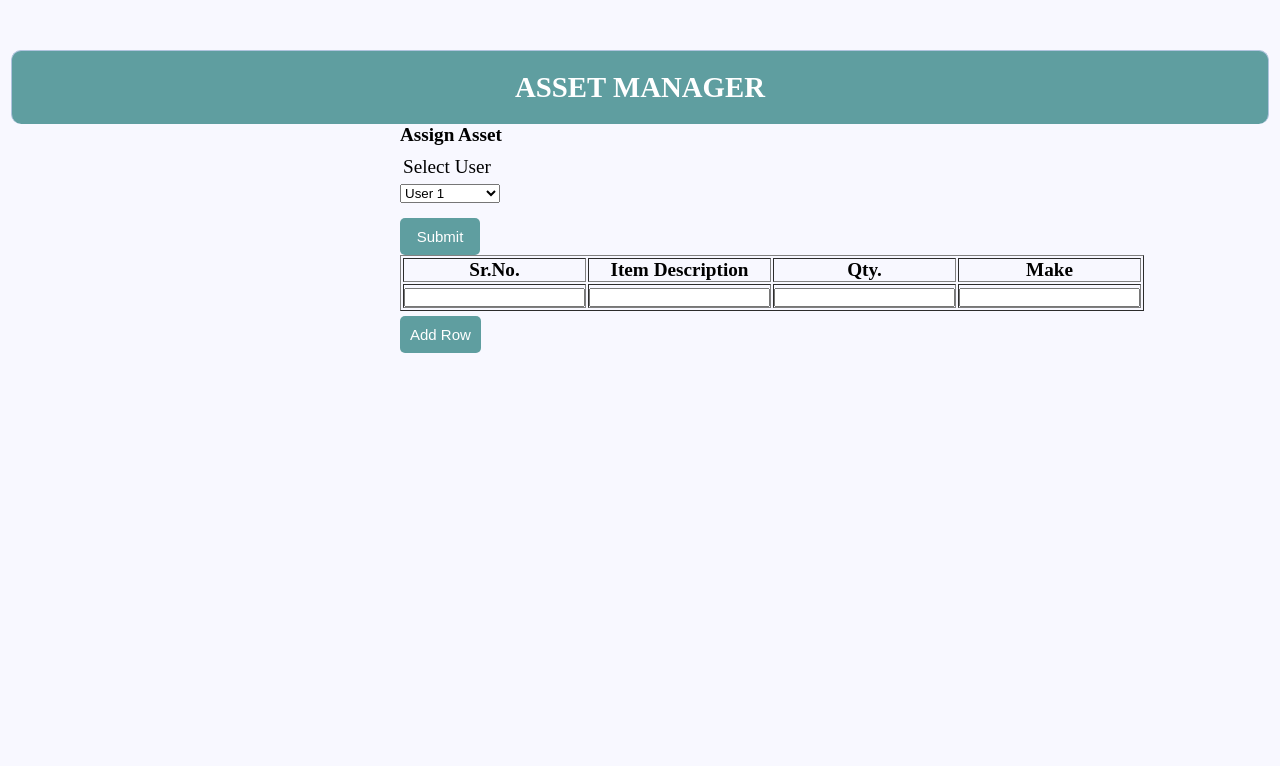
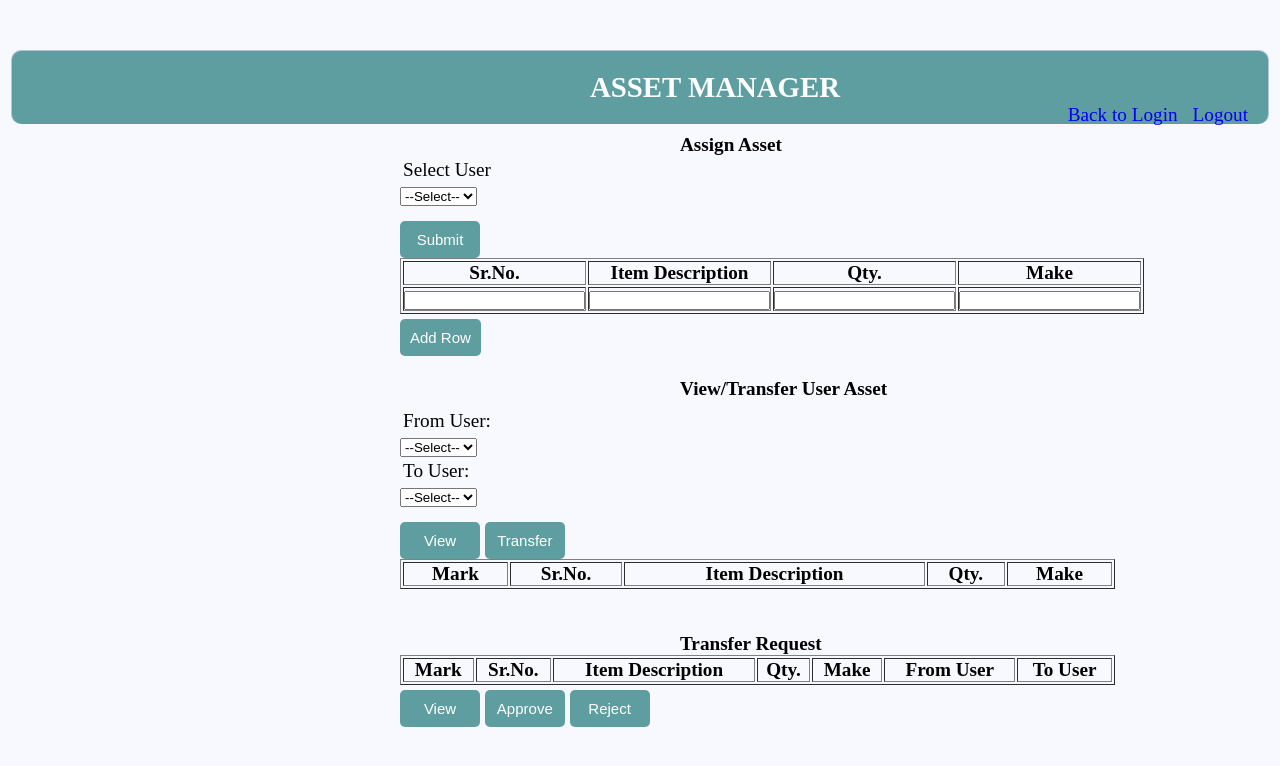
Before and after one commit to AnkurYadav619/Web-Based-Asset-Management, a PHP site: page /adminAsset.php in a window 1280 px wide. Shown: the top 766 px of the page. Run offline with PHP 8.4, Linux system fonts and the light colour scheme; lists and menus that the app fills with data are empty.

Commit message:
Update adminAsset.php

```diff
--- a/adminAsset.php
+++ b/adminAsset.php
@@ -42,15 +42,20 @@
 <body>
 
 	<div id="adminHeader">
-		<h2>ASSET MANAGER</h2>
+		<h2 style="margin-left:150px;" >ASSET MANAGER</h2>
+		<a style="text-decoration: none;float:right;margin-left:15px;" href="logout.php">Logout</a>
+		<a style="text-decoration: none;float:right;" href="index.php">Back to Login</a>
+
 	</div>
-	<b  style="margin-left:400px;">Assign Asset</b>
-	<br>
 
- 	<form id="assetEntry" name="hello" action="adminAsset.php" method="POST" style="margin-left:400px; ">
+ 	<form id="assetEntry" name="hello" action="adminAsset.php" method="POST" style="margin-left:400px;margin-right: 220px; ">
  		<div class="input-group">
+			<b  style="margin-left:280px;">Assign Asset</b>
+			<br>
+
 			<label >Select User</label>
-			<select name="userNum" id="userSelector" required>
+			<select name="userNum" id="userSelector1" required>
+				<option value="">--Select--</option>
 				<option value="1">User 1</option>
 				<option value="2">User 2</option>
 				<option value="3">User 3</option>
@@ -62,6 +67,8 @@
 				<option value="9">User 9</option>
 				<option value="10">User 10</option>
 			</select>
+
+
 		</div>
 		<input class="btn" id="btn4" type="submit" name="addInput" value="Submit" style="width:80px;margin-top:5px;"/>
 		<table id="assetEntryTable" name="assetEntry" border="1" form="hello" style="width:715px;">
@@ -103,10 +110,184 @@
 		<?php  }
 		mysqli_close($conn);
 	}
-	session_destroy();
 ?>
  			</table>
  		</form>
  		<input class="btn" id="btn3" type="button" name="addRow" value="Add Row" onclick="addRow('assetEntryTable')" style="margin-left: 400px; margin-top:5px;"/>
+
+ 		<br>
+ 		<br>
+ 		<form id="assetTransfer" name="assetViewer" action="adminAsset.php" method="POST" style="margin-left:400px;margin-right: 220px; ">
+ 		<b  style="margin-left:280px;">View/Transfer User Asset</b>
+ 		<div class="input-group">
+			<label >From User:</label>
+			<select name="userNum" id="userSelector2" required>
+				<option value="">--Select--</option>
+				<option value="1">User 1</option>
+				<option value="2">User 2</option>
+				<option value="3">User 3</option>
+				<option value="4">User 4</option>
+				<option value="5">User 5</option>
+				<option value="6">User 6</option>
+				<option value="7">User 7</option>
+				<option value="8">User 8</option>
+				<option value="9">User 9</option>
+				<option value="10">User 10</option>
+			</select>
+
+			<label >To User:</label>
+			<select name="userNum2" id="userSelector3">
+				<option value="">--Select--</option>
+				<option value="1">User 1</option>
+				<option value="2">User 2</option>
+				<option value="3">User 3</option>
+				<option value="4">User 4</option>
+				<option value="5">User 5</option>
+				<option value="6">User 6</option>
+				<option value="7">User 7</option>
+				<option value="8">User 8</option>
+				<option value="9">User 9</option>
+				<option value="10">User 10</option>
+			</select>
+		</div>
+		<input class="btn" id="btn5" type="submit" name="viewUserAsset" value="View" style="width:80px;margin-top:5px;"/>
+		<input class="btn" id="btn6" type="submit" name="transferUserAsset" value="Transfer" style="width:80px;margin-top:5px;"/>
+		<table id="assetViewerTable" name="assetView" border="1" form="assetViewer" style="width:715px;">
+			<tr>
+				<th>Mark</th>
+				<th>Sr.No.</th>
+				<th>Item Description</th>
+				<th>Qty.</th>
+				<th>Make</th>
+			</tr>
+<?php
+ $dbhost = "localhost";
+ $dbuser = "root";
+ $dbpass = "";
+ $db = "assetmanager";
+ $conn = new mysqli($dbhost, $dbuser, $dbpass,$db) or die("Connect failed: %s\n". $conn -> error);
+ 		if(isset($_POST["userNum"])){
+		 	$user  =$_POST["userNum"];
+		 }
+		 if(isset($_POST["userNum2"])){
+		 	$user2  =$_POST["userNum2"];
+		 }
+		 if(isset($_POST["viewUserAsset"])){
+	        $q="Select * from userassets where UserNo=$user";
+	        mysqli_query($conn, $q);
+	        $result = mysqli_query($conn, $q);
+	        $count=mysqli_num_rows($result);
+	        if (mysqli_num_rows($result) > 0)
+	        {
+			    while($row = mysqli_fetch_assoc($result))
+			    {
+			?>
+			        <tr>
+			        	<td>
+			        		<input type="checkbox" name="assetSelector[]" value="<?php echo $row["SerialNo"]; ?>"></td>
+			        		<td>
+			            <?php
+			                echo " " . $row["SerialNo"]. " </td><td>" . $row["Description"]."</td><td> ".$row["Quantity"]."</td><td> ".$row["Make"]." ";
+
+			            ?>
+			        	</td>
+			    	</tr><?php
+				}
+			 } else
+			 {}
+		}
+		if(isset($_POST['transferUserAsset']))
+		{
+			$checkbox=array();
+			$checkbox = $_POST['assetSelector'];
+			for($i=0;$i<count($checkbox);$i++)
+			{
+				$del_id = $checkbox[$i];
+				$sql = "UPDATE userassets SET UserNo='$user2' WHERE SerialNo='$del_id'";
+				$result = mysqli_query($conn,$sql);
+			}
+		}
+    mysqli_close($conn);
+?>
+ 			</table>
+
+ 		</form>
+
+ 		<br>
+ 		<br>
+ 		<form id="assetTransfer" name="assetViewer" action="adminAsset.php" method="POST" style="margin-left:400px;margin-right: 220px; ">
+ 		<b  style="margin-left:280px;">Transfer Request</b>
+		<table id="assetViewerTable" name="assetView" border="1" form="assetViewer" style="width:715px;">
+			<tr>
+				<th>Mark</th>
+				<th>Sr.No.</th>
+				<th>Item Description</th>
+				<th>Qty.</th>
+				<th>Make</th>
+				<th>From User</th>
+				<th>To User</th>
+			</tr>
+<?php
+ $dbhost = "localhost";
+ $dbuser = "root";
+ $dbpass = "";
+ $db = "assetmanager";
+ $conn = new mysqli($dbhost, $dbuser, $dbpass,$db) or die("Connect failed: %s\n". $conn -> error);
+		 if(isset($_POST["viewRequest"])){
+	        $q="SELECT * FROM requeststatus WHERE Approved=0";
+	        $result = mysqli_query($conn, $q);
+	        if (mysqli_num_rows($result) > 0)
+	        {
+			    while($row = mysqli_fetch_assoc($result))
+			    {
+			?>
+			        <tr>
+			        	<td>
+			        		<input type="checkbox" name="assetSelector2[]" value="<?php echo $row["SerialNo"]; ?>"></td>
+			        		<td>
+			            <?php
+			                echo " " . $row["SerialNo"]. " </td><td>" . $row["Description"]."</td><td> ".$row["Quantity"]."</td><td> ".$row["Make"]."</td><td>".$row["userFrom"]."</td><td>".$row["userTo"]." ";
+
+			            ?>
+			        	</td>
+			    	</tr><?php
+				}
+			 } else
+			 {}
+		}
+		//APPROVE BUTTON
+		if(isset($_POST['approveRequest']))
+		{
+			$checkbox=array();
+			$checkbox = $_POST['assetSelector2'];
+			for($i=0;$i<count($checkbox);$i++)
+			{
+
+				$del_id = $checkbox[$i];
+				$sql = "UPDATE userassets SET UserNo= (Select userTo from requeststatus WHERE SerialNo='$del_id') where SerialNo='$del_id' ";
+				$result = mysqli_query($conn,$sql);
+			}
+
+		}
+		//REJECT BUTTON
+		if(isset($_POST['rejectRequest']))
+		{
+			$checkbox=array();
+			$checkbox = $_POST['assetSelector2'];
+			for($i=0;$i<count($checkbox);$i++)
+			{
+				$del_id = $checkbox[$i];
+				$sql = "DELETE FROM requeststatus WHERE SerialNo='$del_id'";
+				$result = mysqli_query($conn,$sql);
+			}
+		}
+    mysqli_close($conn);
+?>
+ 			</table>
+ 			<input class="btn" id="btn8" type="submit" name="viewRequest" value="View" style="width:80px;margin-top:5px;"/>
+ 			<input class="btn" id="btn9" type="submit" name="approveRequest" value="Approve" style="width:80px;margin-top:5px;"/>
+ 			<input class="btn" id="btn10" type="submit" name="rejectRequest" value="Reject" style="width:80px;margin-top:5px;"/>
+ 		</form>
+
  	</body>
 </html>
```
